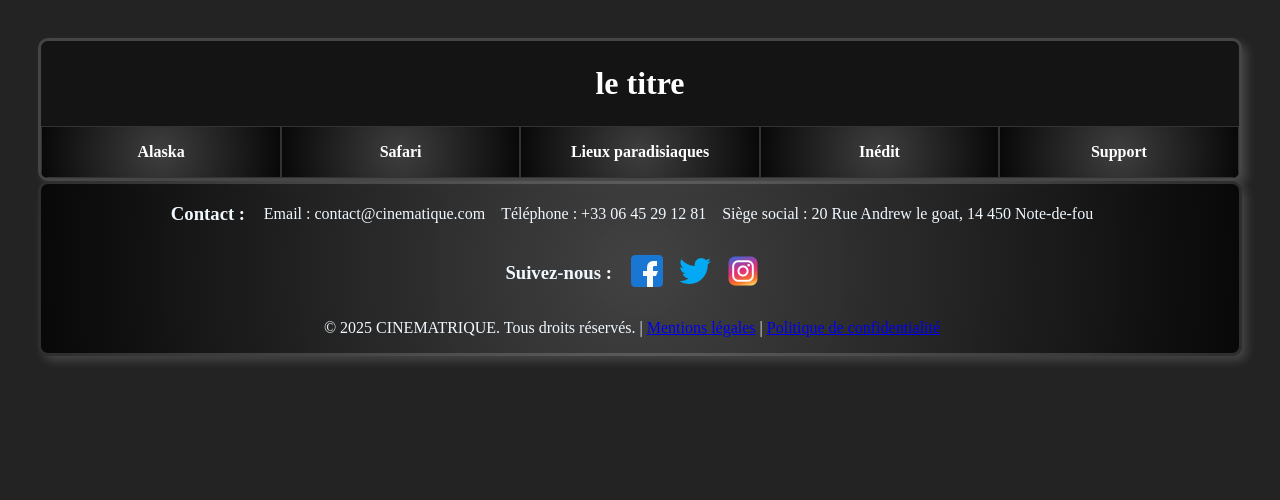
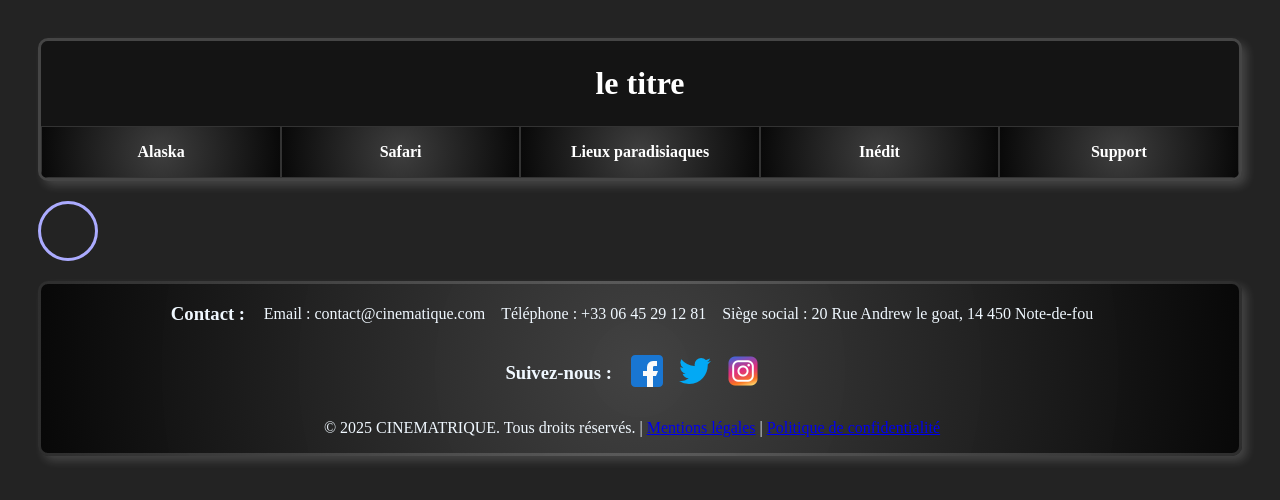
Before and after one commit to KNS-Ashura/Projet_JS, a plain HTML site: page index.html in a window 1280 px wide. Drawn offline with nearby package versions, Linux system fonts and the light colour scheme; no server answers.

Commit message:
ajout du bouton en javascript

```diff
--- a/css_main/main.css
+++ b/css_main/main.css
@@ -4,3 +4,52 @@
     flex-direction: row;
     flex-wrap: wrap;
 }
+
+.search_bar {
+    position: relative;
+    justify-content: start;
+    margin: 20px 0;
+    width: fit-content;
+    top: 0;
+    transform: none;
+}
+
+.input {
+    padding: 10px;
+    width: 60px;
+    height: 60px;
+    background: none;
+    border: 3px solid #ababff;
+    border-radius: 50px;
+    box-sizing: border-box;
+    font-family: Comic Sans MS;
+    font-size: 20px;
+    color: #ababff;
+    outline: none;
+    transition: all 0.8s ease;
+}
+
+.input.open {
+    width: 300px;
+    background: #221b3d;
+    border-radius: 10px;
+    color: #fff;
+}
+
+.btn_search_bar {
+    position: absolute;
+    width: 60px;
+    height: 60px;
+    top: 0;
+    right: 0;
+    background: none;
+    border: none;
+    box-sizing: border-box;
+    outline: none;
+    cursor: pointer;
+    transition: transform 0.2s ease-in-out;
+}
+
+.btn_search_bar:hover {
+    transform: scale(1.1);
+}
--- a/index.html
+++ b/index.html
@@ -37,8 +37,15 @@
         </div>
     </header>
     <main>
+        <div class="search_bar">
+            <form name="search">
+                <input type="text" class="input" name="txt">
+            </form>
+            <div class="btn_search_bar" onclick="document.search.txt.value = ''">
+         <span></span>
+         <span></span>
+         </div>
         <div id="main-container"></div>
-
     </main>
         <footer>
             <div>
--- a/main.js
+++ b/main.js
@@ -1,6 +1,6 @@
 
 
-const url = "http://www.omdbapi.com/?apikey=5c8a1596&s=batman&page=1";
+const url = "http://www.omdbapi.com/?apikey=5c8a1596&s=joker&page=1";
 
 fetch(url)
   .then(response => response.json())
@@ -28,6 +28,8 @@ fetch(url)
         }).css({
           width: "20em",
           height: "25em",
+          margin: "0%",
+          padding: "0%",
         });
 
         newDiv.append(newPoster);
@@ -41,3 +43,24 @@ fetch(url)
   .catch(error => {
     console.error('Erreur:', error);
   });
+
+  document.querySelector('.input').addEventListener('focus', function () {
+    this.classList.add('click');
+});
+
+document.querySelector('.input').addEventListener('blur', function () {
+    this.classList.remove('click');
+});
+
+
+const searchInput = document.querySelector('.input');
+
+searchInput.addEventListener('click', () => {
+    searchInput.classList.add('open');
+});
+
+document.addEventListener('click', (event) => {
+    if (!searchInput.contains(event.target)) {
+        searchInput.classList.remove('open');
+    }
+});
```
